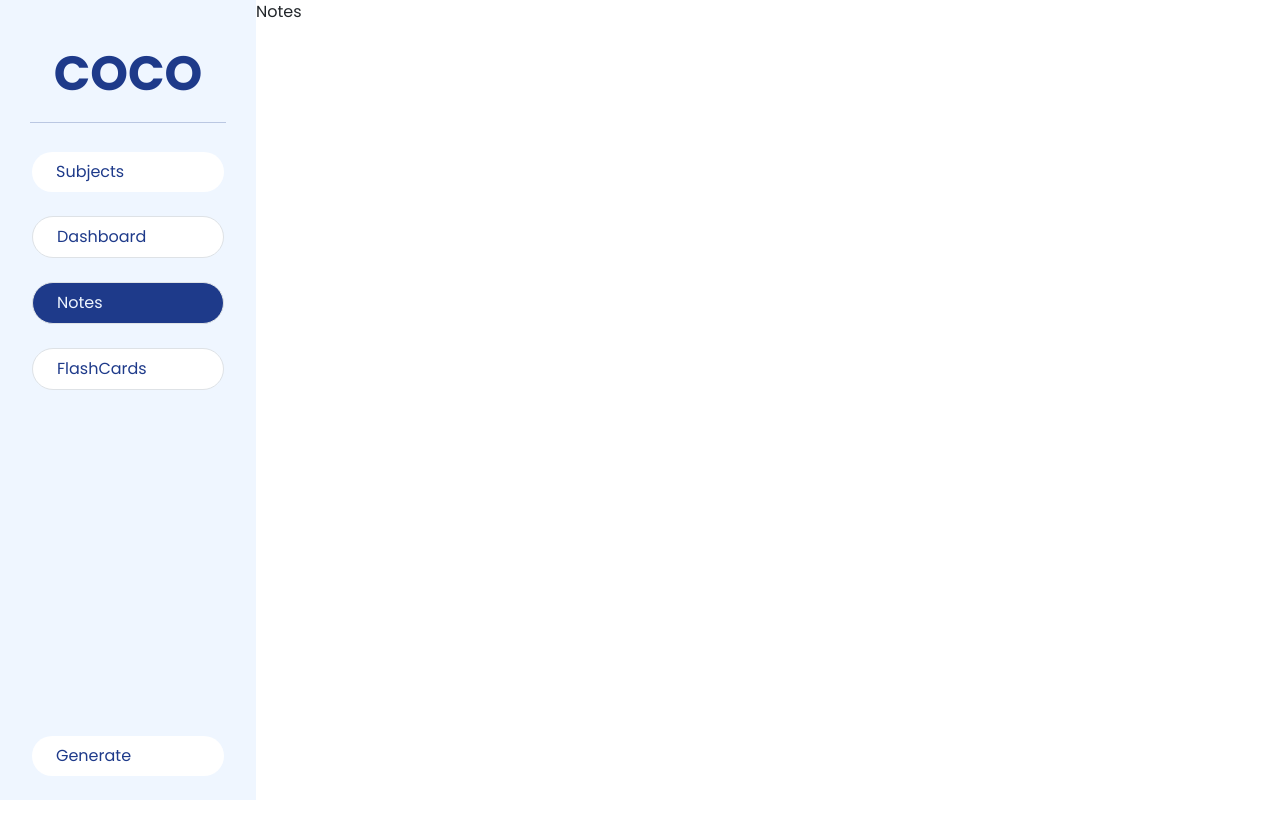
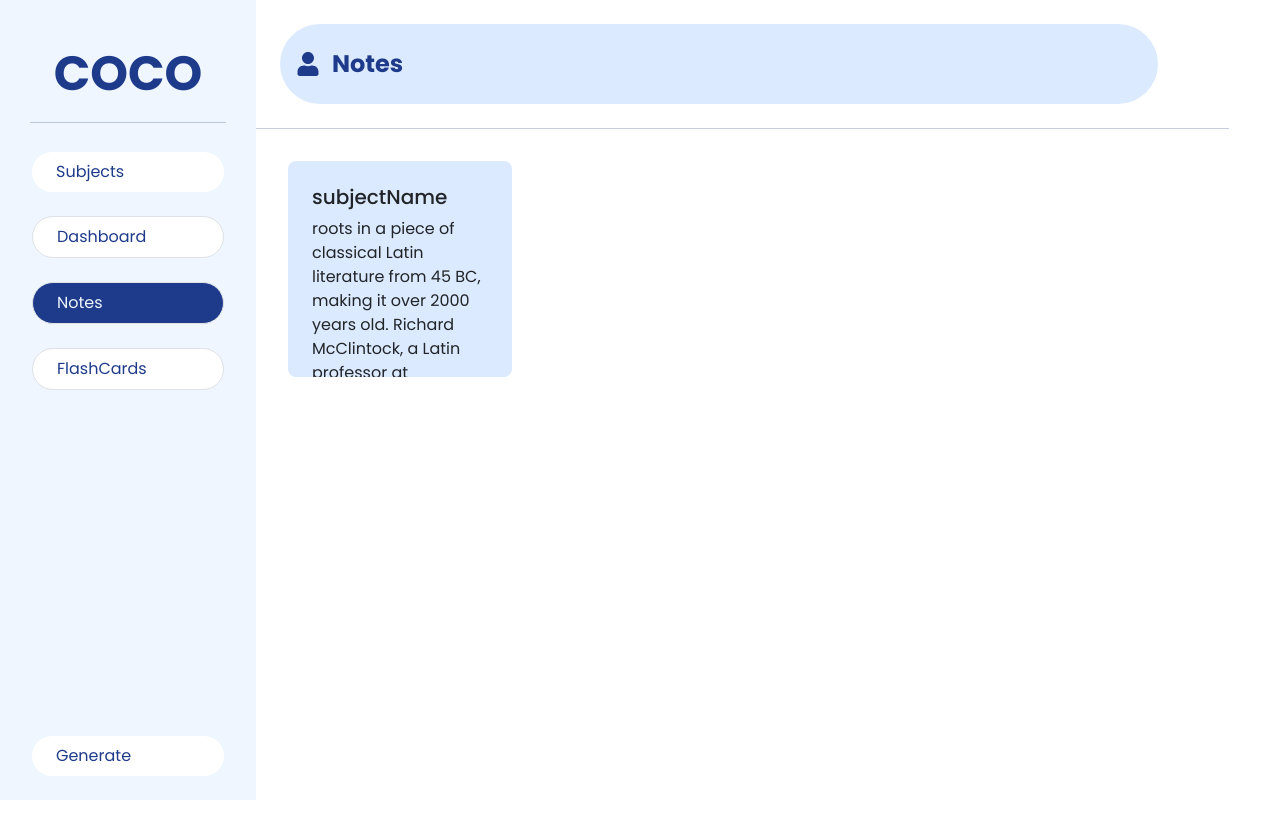
Before and after one commit to Prasun-Shiwakoti/Co-Co, a React (Vite) app in the folder frontend/: page /notes in a window 1280 px wide. Shown: the top 838 px of the page. Before the commit the page ends 800 px from the top, so only its background shows below. Built offline with nearby package versions, Linux system fonts and the light colour scheme; a web font is replaced by a local one.

Commit message:
feat:notes is showing

```diff
--- a/frontend/package.json
+++ b/frontend/package.json
@@ -10,6 +10,7 @@
     "preview": "vite preview"
   },
   "dependencies": {
+    "@tailwindcss/line-clamp": "^0.4.4",
     "bootstrap": "^5.3.3",
     "react": "^18.3.1",
     "react-bootstrap": "^2.10.6",
--- a/frontend/src/Components/Dashboard.jsx
+++ b/frontend/src/Components/Dashboard.jsx
@@ -1,9 +1,20 @@
-import React from 'react'
+import React from "react";
+import { FaUser } from "react-icons/fa";
 
 const Dashboard = () => {
-    return (
-        <div>Dashboard</div>
-    )
-}
+  return (
+    <div className="w-[80%] h-screen ">
+      <div className="flex-col flex items-center justify-center">
+        <div className="flex-1 flex flex-col p-4 w-[100%]">
+          <div className=" bg-blue-100 flex gap-1 items-center rounded-full w-[90%] h-[10vh]">
+            <FaUser className="text-blue-900 text-2xl ml-4" />
+            <h1 className="text-blue-900 text-2xl font-bold ml-2">Dashboard</h1>
+          </div>
+        </div>
+        <hr className="border-blue-900 w-[95%] " />
+      </div>
+    </div>
+  );
+};
 
-export default Dashboard
+export default Dashboard;
--- a/frontend/src/Components/FlashCards.jsx
+++ b/frontend/src/Components/FlashCards.jsx
@@ -1,9 +1,20 @@
 import React from "react";
+import { FaUser } from "react-icons/fa";
 
 const FlashCards = () => {
   return (
-    <div>
-      <h1>FlashCards</h1>
+    <div className="w-[80%] h-screen ">
+      <div className="flex-col flex items-center justify-center">
+        <div className="flex-1 flex flex-col p-4 w-[100%]">
+          <div className=" bg-blue-100 flex gap-1 items-center rounded-full w-[90%] h-[10vh]">
+            <FaUser className="text-blue-900 text-2xl ml-4" />
+            <h1 className="text-blue-900 text-2xl font-bold ml-2">
+              FlashCards
+            </h1>
+          </div>
+        </div>
+        <hr className="border-blue-900 w-[95%] " />
+      </div>
     </div>
   );
 };
--- /dev/null
+++ b/frontend/src/Components/NoteCard.jsx
@@ -0,0 +1,63 @@
+import React, { useState } from "react";
+import { Modal, Button } from "react-bootstrap";
+import Card from "react-bootstrap/Card";
+
+const NoteCard = (props) => {
+  const [modal, setModal] = useState(false);
+  return (
+    <>
+      {/* <div
+        className="w-1/5 m-8 bg-blue-100 p-4 ml- rounded-lg h-auto max-h-[calc(1.5rem*9)] overflow-hidden "
+        onClick={() => {
+          setModal(true);
+        }}
+      >
+        <p className="text-blue-900">{props.value}</p>
+      </div> */}
+      <div>
+        <Card style={{ width: "18rem" }} className="bg-transparent border-none">
+          <Card.Body
+            className="m-8 bg-blue-100 p-4 ml- rounded-lg h-auto max-h-[calc(1.5rem*9)] overflow-hidden "
+            onClick={() => {
+              setModal(true);
+            }}
+          >
+            <Card.Title>{props.subjectName}</Card.Title>
+            <Card.Text>{props.value}</Card.Text>
+          </Card.Body>
+        </Card>
+      </div>
+      {modal && (
+        <Modal
+          size="lg"
+          show={true}
+          onHide={() => setModal(false)}
+          aria-labelledby="contained-modal-title-vcenter"
+          centered
+          className="flex flex-col justify-center items-center max-h-screen"
+        >
+          <Modal.Header className="bg-slate-100 flex flex-col justify-center items-center">
+            <Modal.Title className="text-blue-900 p-3 text-3xl w-full text-center">
+              <p className="truncate w-4/5">{props.value}</p>
+            </Modal.Title>
+          </Modal.Header>
+
+          <Modal.Body className="p-3 flex flex-col justify-center items-center h-full">
+            <p className="text-blue-900">{props.value}</p>
+          </Modal.Body>
+
+          <Modal.Footer className="bg-slate-100 flex justify-end pr-10">
+            <Button
+              className="rounded-full border-none text-blue-50 bg-slate-400 hover:text-slate-400 hover:bg-blue-50"
+              onClick={() => setModal(false)}
+            >
+              Close
+            </Button>
+          </Modal.Footer>
+        </Modal>
+      )}
+    </>
+  );
+};
+
+export default NoteCard;
--- a/frontend/src/Components/Notes.jsx
+++ b/frontend/src/Components/Notes.jsx
@@ -1,7 +1,31 @@
 import React from "react";
+import { FaUser } from "react-icons/fa";
+import NoteCard from "./NoteCard";
 
 const Notes = () => {
-  return <div>Notes</div>;
+  return (
+    <div className="w-[80%]">
+      <div>
+        <div className=" ">
+          <div className=" p-4 w-[100%]">
+            <div className=" bg-blue-100 flex gap-1 items-center rounded-full w-[90%] h-[10vh]">
+              <FaUser className="text-blue-900 text-2xl ml-4" />
+              <h1 className="text-blue-900 text-2xl font-bold ml-2">Notes</h1>
+            </div>
+          </div>
+          <hr className="border-blue-900 w-[95%] " />
+        </div>
+      </div>
+      <div className="h-screen  ">
+        <NoteCard
+          value={
+            "roots in a piece of classical Latin literature from 45 BC, making it over 2000 years old. Richard McClintock, a Latin professor at Hampden-Sydney College in Virginia, looked up one of the more obscure Latin words, consectetur, from a Lorem Ipsum passage, and going through the cites of the word in classical literature, discovered the undoubtable source. Lor"
+          }
+          subjectName={"subjectName"}
+        />
+      </div>
+    </div>
+  );
 };
 
 export default Notes;
--- a/frontend/tailwind.config.js
+++ b/frontend/tailwind.config.js
@@ -1,9 +1,7 @@
 export default {
-  content: [
-    "./src/**/*.{js,jsx,ts,tsx}",
-  ],
+  content: ["./src/**/*.{js,jsx,ts,tsx}"],
   theme: {
     extend: {},
   },
-  plugins: [],
-}
+  plugins: [require("@tailwindcss/line-clamp")],
+};
```
Also changed, not shown: 1 other file (tests, documents, lock files or other folders).
